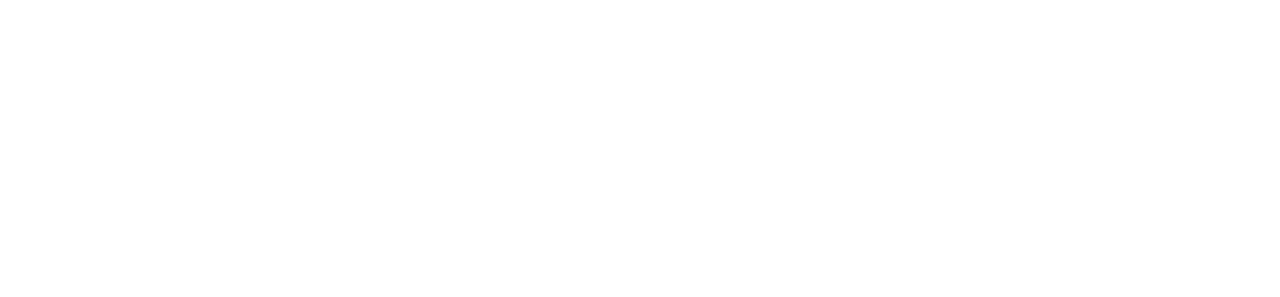
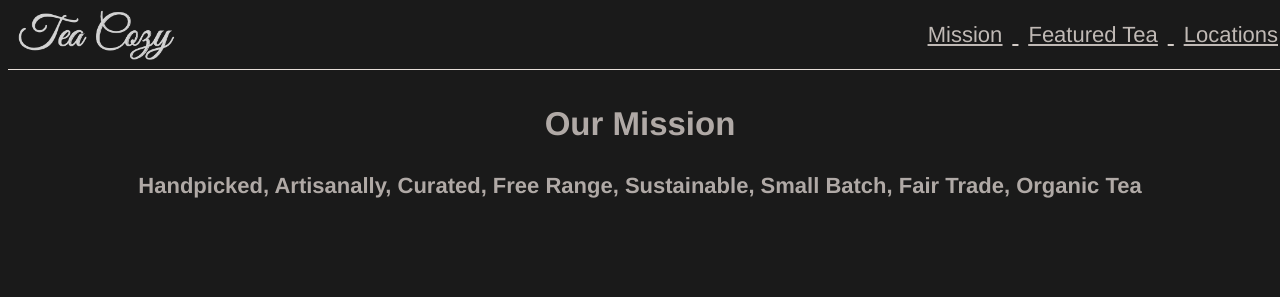
Before and after one commit to readerjason5/Tea-Cozy, a plain HTML site: page index.html in a window 1280 px wide. Drawn offline with Linux system fonts and the light colour scheme.

Commit message:
Added content and style to header/nav and mission section

```diff
--- a/index.html
+++ b/index.html
@@ -8,6 +8,31 @@
     <title>Tea Cozy</title>
 </head>
 <body>
+    <header>
+        <img src="resources/images/img-tea-cozy-logo.png" alt="Tea Cozy logo">
+        <nav>
+            <a href="#mission">Mission</a>
+            <a href="#monthly">Featured Tea</a>
+            <a href="#location">Locations</a>
+        </nav>
+    </header>
+    <main>
+        <section id="misson">
+            <h2>Our Mission</h2>
+            <h4>Handpicked, Artisanally, Curated, Free Range, Sustainable, Small Batch, Fair Trade, Organic Tea</h4>
+        </section>
+        <section id="monthly">
 
+        </section>
+        <section id="location">
+
+        </section>
+        <section id="contact">
+
+        </section>
+    </main>
+    <footer>
+
+    </footer>
 </body>
 </html>
--- a/resources/styles/style.css
+++ b/resources/styles/style.css
@@ -0,0 +1,87 @@
+* {
+    font-family: helvetica, arial, sans-serif;
+    color: seashell;
+    background-color: black;
+    opacity: 0.9;
+    text-align: center;
+}
+
+html {
+    font-size: 22px;
+}
+
+header {
+    height: 69px;
+    position: fixed;
+    top: 0;
+    width: 100%;
+    border-bottom: 1px solid seashell;
+    display: flex;
+    justify-content: space-between;
+    align-items: center;
+    z-index: 1;
+    opacity: 1;
+}
+
+header a {
+    margin: 10px;
+}
+
+header img {
+    height: 50px;
+    margin-left: 10px;
+}
+
+nav {
+    text-decoration: underline;
+    float: right;
+}
+
+main {
+    position: relative;
+    top: 70px;
+    display: flex;
+    flex-flow: column;
+    justify-content: space-between;
+    align-items: center;
+    padding-bottom: 66px;
+}
+
+#mission {
+    max-height: 700px;
+    text-align: center;
+    width: 90%;
+    max-width: 1200px;
+    margin: 0 auto;
+    display: flex;
+    flex-flow: column;
+    justify-content: center;
+    align-items: center;
+    flex: 1 1200px;
+    background-image: url("https://content.codecademy.com/courses/freelance-1/unit-4/img-mission-background.jpg");
+    background-repeat: no-repeat;
+    background-position: center;
+    background-size: cover;
+}
+
+#mission h2,
+#mission h4 {
+    width: 100%;
+    padding: 0.5%;
+}
+
+#monthly {
+
+}
+
+#location {
+
+}
+
+#contact {
+
+}
+
+footer {
+
+}
```
